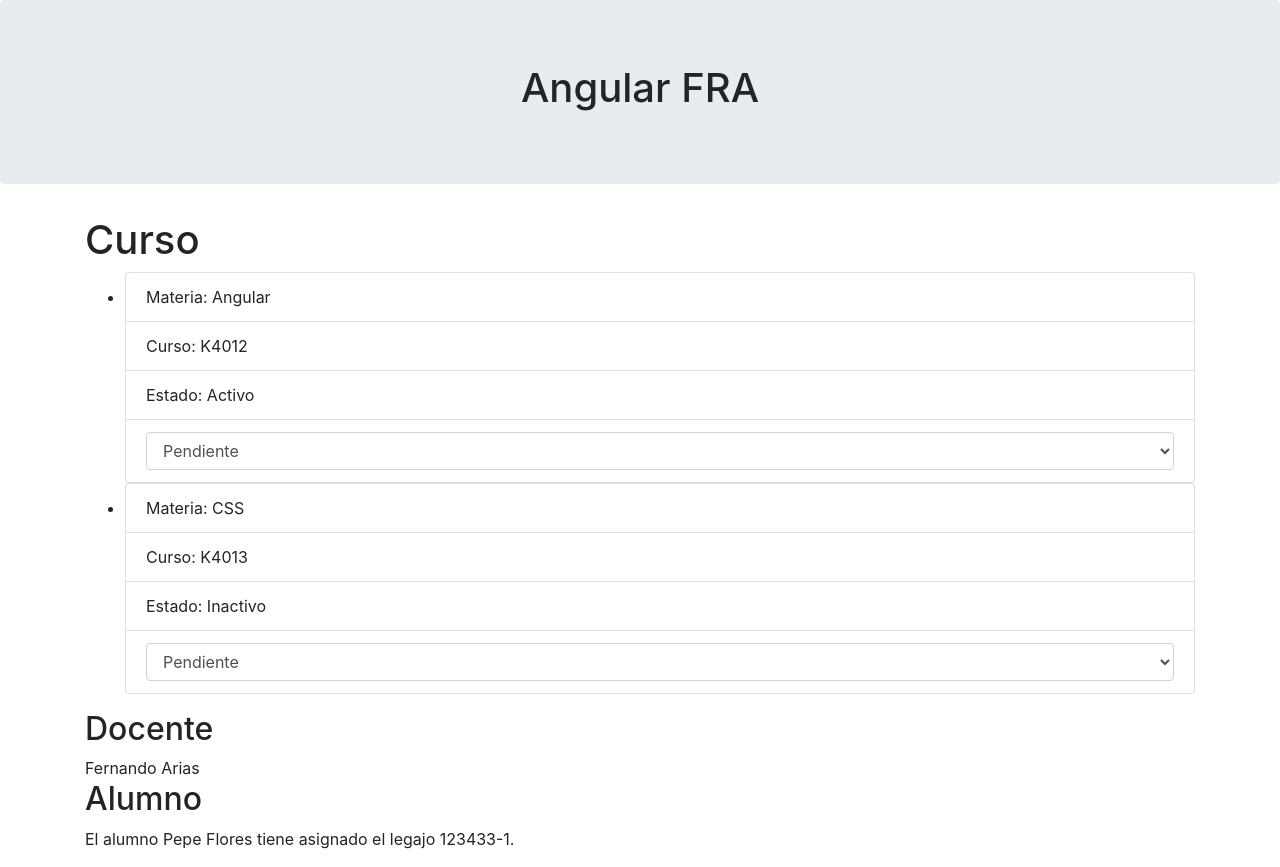
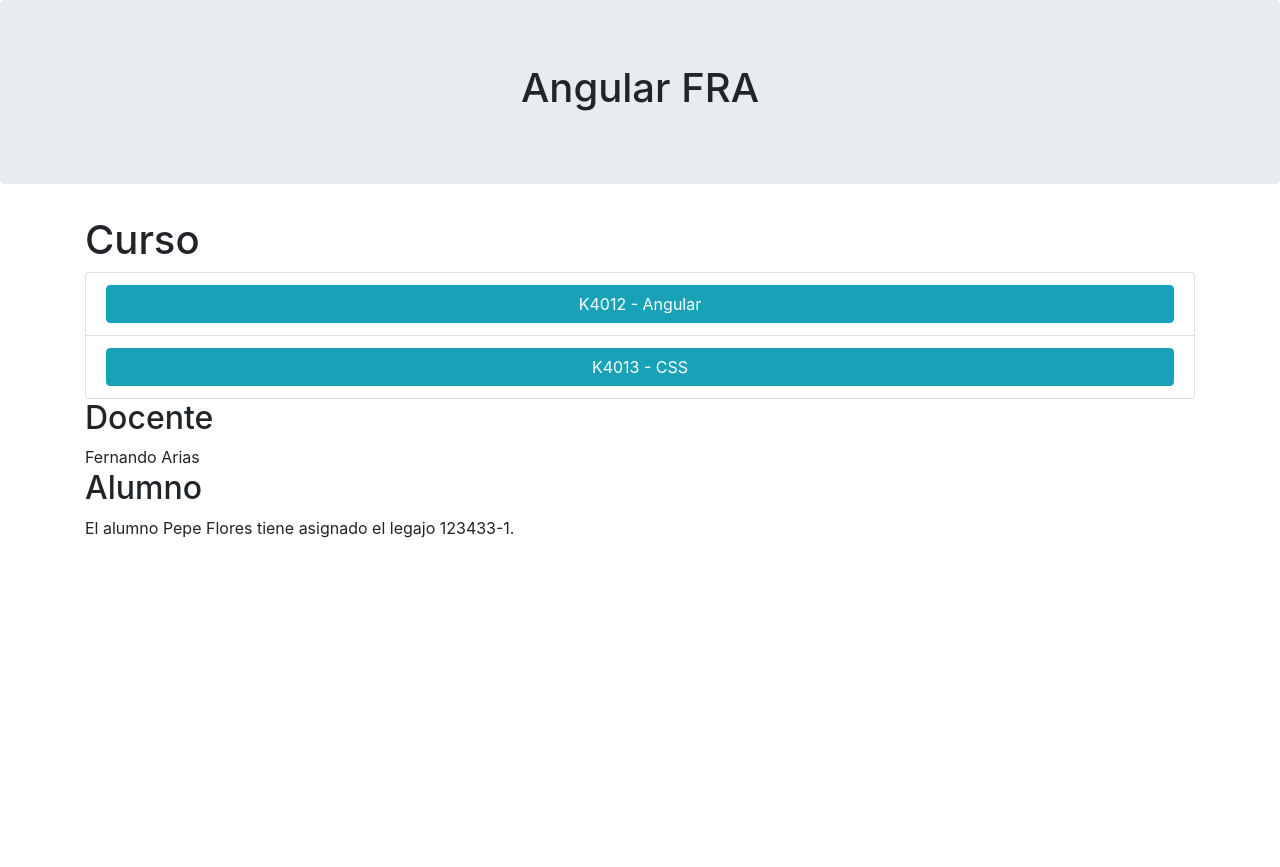
Before and after one commit to ale-rd/gestion-fra, an Angular app: page / in a window 1280 px wide. After the commit the page ends 800 px from the top, so only its background shows below. Built offline with nearby package versions, Linux system fonts and the light colour scheme.

Commit message:
Delego búsqueda de cursos al servicio cursos.service. Routeo desde lista de cursos al detalle del curso (y suscribo al evento del cambio de método en el path)

```diff
--- a/src/app/app.component.html
+++ b/src/app/app.component.html
@@ -4,7 +4,9 @@
 
 <div class="container">
   <h1>Curso</h1>
-  <app-cursos-list [cursos]="cursos"></app-cursos-list>
+  <div *ngIf="cursos">
+    <app-cursos-list [cursos]="cursos"></app-cursos-list>
+  </div>
   <h2>Docente</h2>
   <app-docente [docente]="docente"></app-docente>
   <h2>Alumno</h2>
--- a/src/app/app.component.ts
+++ b/src/app/app.component.ts
@@ -2,7 +2,7 @@ import { Component } from '@angular/core';
 import { ICurso } from './interface/icurso';
 import { IAlumno } from './interface/ialumno';
 import { IDocente } from './interface/idocente';
-import { Estado } from './enum/estado.enum';
+import { CursoService } from './module/feature/cursos/curso.service';
 
 @Component({
   selector: 'app-root',
@@ -11,30 +11,13 @@ import { Estado } from './enum/estado.enum';
 })
 export class AppComponent {
   title = 'Gestión FRA';
-  private cursos: Array<ICurso> = [
-    {
-      codigo: "K4012",
-      materia: "Angular",
-      alumnos: null,
-      estado: <Estado>Estado.Activo,
-      estadoString: Estado[Estado.Activo]
-    },
-    {
-      codigo: "K4013",
-      materia: "CSS",
-      alumnos: null,
-      estado: <Estado>Estado.Inactivo,
-      estadoString: Estado[Estado.Inactivo]
-    }
-  ]
-
-
+  private cursos: Array<ICurso>;
   private alumno: IAlumno = {
     nombre: "Pepe",
     apellido: "Flores",
     legajo: "123433-1"
   }
-  // private docente: IDocente = new Docente("Fernando", "Fernandez", "A222444-2", null);
+
   private docente: IDocente = {
     nombre: "Fernando",
     apellido: "Arias",
@@ -42,5 +25,9 @@ export class AppComponent {
     cursos: null
   }
 
+  constructor(cursoService: CursoService){
+    this.cursos = cursoService.findAll();
+  }
+
   private cssClass: string;
 }
--- a/src/app/app.module.ts
+++ b/src/app/app.module.ts
@@ -6,6 +6,7 @@ import { AppComponent } from './app.component';
 import { AlumnoComponent } from './component/alumno/alumno.component';
 import { DocenteComponent } from './component/docente/docente.component';
 import { CursosModule } from './module/feature/cursos/cursos.module';
+import { RoutesModule } from './module/routes/routes.module';
 
 
 @NgModule({
@@ -16,7 +17,8 @@ import { CursosModule } from './module/feature/cursos/cursos.module';
   ],
   imports: [
     BrowserModule,
-    CursosModule
+    CursosModule,
+    RoutesModule
   ],
   providers: [],
   bootstrap: [AppComponent]
--- /dev/null
+++ b/src/app/module/feature/cursos/curso.service.ts
@@ -0,0 +1,34 @@
+import { Injectable } from '@angular/core';
+import { ICurso } from '../../../interface/icurso';
+import { Estado } from '../../../enum/estado.enum';
+
+@Injectable()
+export class CursoService {
+
+  private cursos: Array<ICurso> = [
+    {
+      codigo: "K4012",
+      materia: "Angular",
+      alumnos: null,
+      estado: <Estado>Estado.Activo,
+      estadoString: Estado[Estado.Activo]
+    },
+    {
+      codigo: "K4013",
+      materia: "CSS",
+      alumnos: null,
+      estado: <Estado>Estado.Inactivo,
+      estadoString: Estado[Estado.Inactivo]
+    }
+  ]
+
+  constructor() { }
+
+  public findAll(): Array<ICurso>{
+    return this.cursos;
+  }
+
+  public findByCodigo(codigo: string): ICurso{
+    return this.cursos.find(x => x.codigo == codigo);
+  }
+}
--- a/src/app/module/feature/cursos/curso/curso.component.ts
+++ b/src/app/module/feature/cursos/curso/curso.component.ts
@@ -1,26 +1,45 @@
-import { Component, OnInit, Input, Output, EventEmitter, HostBinding } from '@angular/core';
+import { Component, OnInit, Input, Output, EventEmitter, HostBinding, OnDestroy } from '@angular/core';
 import { ICurso } from '../../../../interface/icurso';
+import { CursoService } from '../curso.service';
+import { ActivatedRoute } from '@angular/router';
 
 @Component({
   selector: 'app-curso',
   templateUrl: './curso.component.html',
   styleUrls: ['./curso.component.css']
 })
-export class CursoComponent implements OnInit {
+export class CursoComponent implements OnInit, OnDestroy {
 
-  @Input() curso: ICurso;
+  // @Input() curso: ICurso;
+  curso: ICurso;
+  @Input() codigo: string;
   @Output() cambioEstado: EventEmitter<number> = new EventEmitter<number>();
   @HostBinding('attr.class') cssClass = '';
 
-  // ver interface DoCheck (cuando cambia la property de un objeto, y no el objeto en sí)
+  private sub: any;
 
-  constructor() {
+    // ver interface DoCheck (cuando cambia la property de un objeto, y no el objeto en sí)
+
+  constructor(private cursoService: CursoService, private route: ActivatedRoute) {
     // No se puede acceder a los valores de los @Input
+    this.cursoService = cursoService;
   }
 
   // Se ejecuta cada vez que se inicia el componente, después del constructor
   ngOnInit() {
     // Se puede acceder a los valores de los @Input
+
+    // me suscribo a cambios en los parámetros.
+    this.sub = this.route.params.subscribe(params => {
+      this.codigo = params['codigo'];
+
+      // acción a ejecutar luego de que hubo un cambio en los parámetros
+      this.curso = this.cursoService.findByCodigo(this.codigo);
+    });
+  }
+
+  ngOnDestroy() {
+    this.sub.unsubscribe();
   }
 
   onSelectChange(value: number){
--- a/src/app/module/feature/cursos/cursos-list/cursos-list.component.html
+++ b/src/app/module/feature/cursos/cursos-list/cursos-list.component.html
@@ -1,8 +1,12 @@
 <div>
-  <ul>
-    <li *ngFor="let curso of cursos; let i = index" >
-        <app-curso [curso]="curso"  (cambioEstado)="cambioEstado($event, curso)"></app-curso>
+  <ul class="list-group">
+    <li *ngFor="let curso of cursos; let i = index" class="list-group-item">
+        <!-- <app-curso [curso]="curso"  (cambioEstado)="cambioEstado($event, curso)"></app-curso> -->
+        <a [routerLink]="['/curso', curso.codigo]" class="btn btn-info btn-block" role="button" (cambioEstado)="cambioEstado($event, curso)">
+          {{ curso.codigo + ' - ' + curso.materia}}
+        </a>
     </li>
 
   </ul>
+  <router-outlet></router-outlet>
 </div>
--- /dev/null
+++ b/src/app/module/routes/routes.module.ts
@@ -0,0 +1,29 @@
+import { NgModule } from '@angular/core';
+import { CommonModule } from '@angular/common';
+import { Routes, RouterModule } from '@angular/router';
+import { CursoComponent } from '../feature/cursos/curso/curso.component';
+
+// Otra estrategia de ruteo: Agrega /#/ a la URL. Sirve por si no tenemos permiso para definir las politicas del servidor
+import { LocationStrategy, HashLocationStrategy } from '@angular/common';
+
+const ROUTES: Routes = [
+  // {path: "", redirectTo: "home", pathMatch: "full"},
+  {path: "curso/:codigo", component: CursoComponent}
+  // {path: "*", redirectTo: "home", pathMatch: "full"}
+]
+
+@NgModule({
+  imports: [
+    CommonModule,
+    RouterModule.forRoot( ROUTES)
+  ],
+  exports: [
+    RouterModule
+  ],
+  providers: [{
+    provide: LocationStrategy,
+    useClass: HashLocationStrategy
+  }],
+  declarations: []
+})
+export class RoutesModule { }
```
Also changed, not shown: src/app/module/feature/cursos/cursos.module.ts (+7 -1 lines), 1 other file (tests, documents, lock files or other folders).
